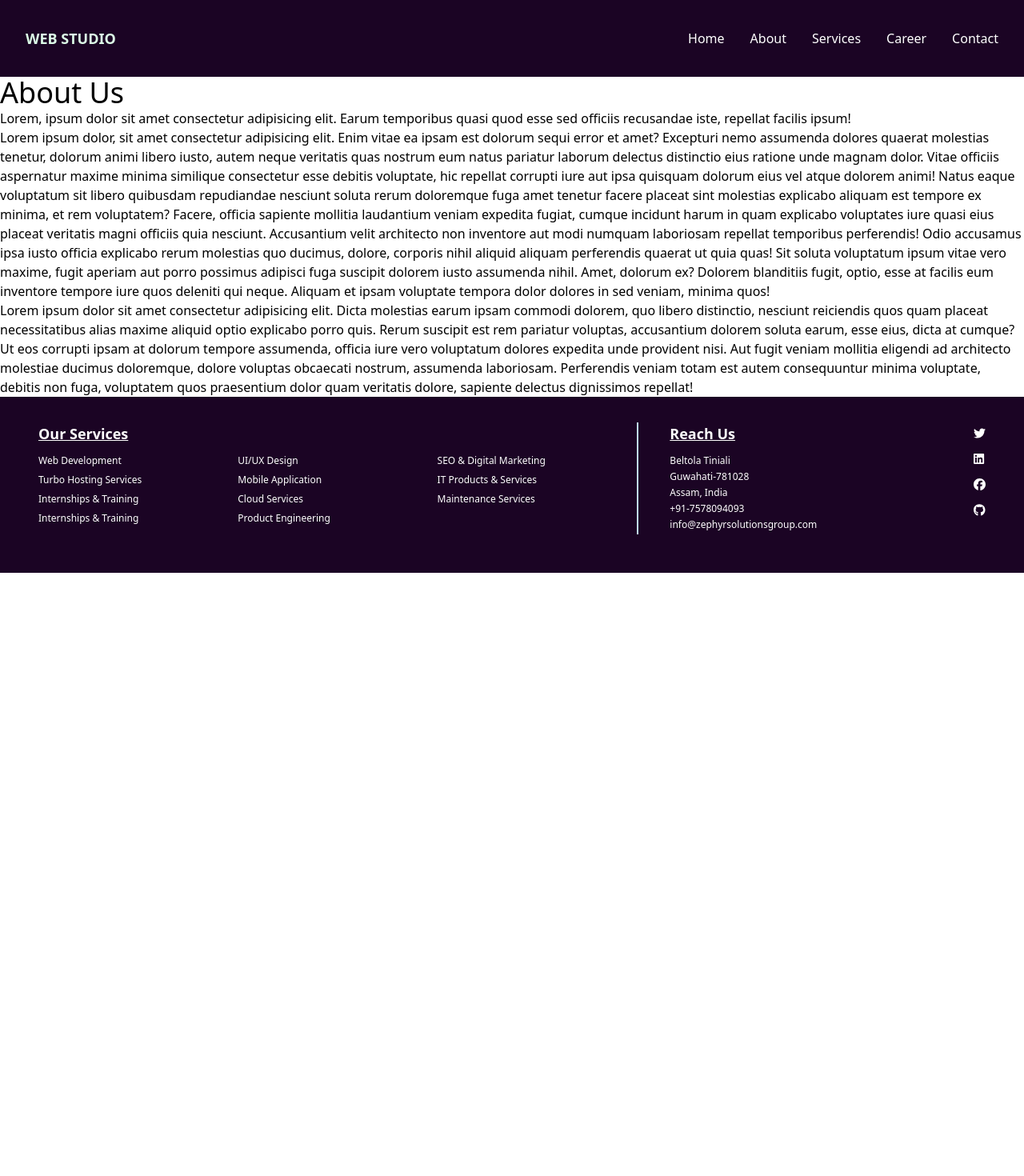
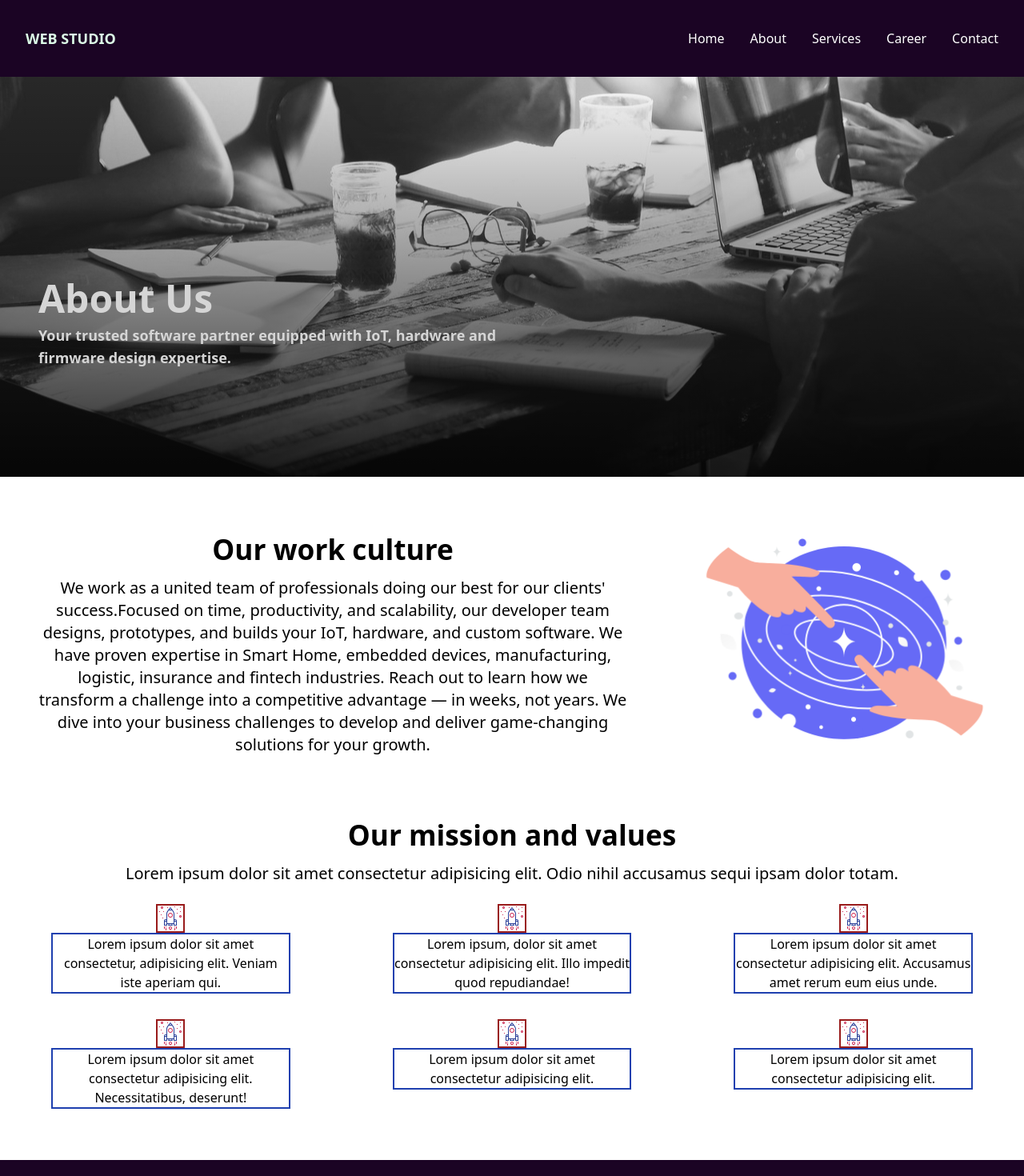
Before and after one commit to jdx-code/zs-react, a React (Create React App) app: page /about in a window 1280 px wide. Shown: the top 1470 px of the page at 80% size. Before the commit the page ends 800 px from the top, so only its background shows below. Built offline with nearby package versions, Linux system fonts and the light colour scheme.

Commit message:
Added an about route

```diff
--- a/src/Pages/About.jsx
+++ b/src/Pages/About.jsx
@@ -1,12 +1,59 @@
 import React from 'react';
+import ChooseUsImage from '../assets/choose.png'
+import LaunchSupport from '../assets/support-svgrepo-com.svg';
 
 const About = () => {
     return(
-        <div className='bg-white'>
-            <h1 className='text-4xl'>About Us</h1>
-            <p>Lorem, ipsum dolor sit amet consectetur adipisicing elit. Earum temporibus quasi quod esse sed officiis recusandae iste, repellat facilis ipsum!</p>
-            <p>Lorem ipsum dolor, sit amet consectetur adipisicing elit. Enim vitae ea ipsam est dolorum sequi error et amet? Excepturi nemo assumenda dolores quaerat molestias tenetur, dolorum animi libero iusto, autem neque veritatis quas nostrum eum natus pariatur laborum delectus distinctio eius ratione unde magnam dolor. Vitae officiis aspernatur maxime minima similique consectetur esse debitis voluptate, hic repellat corrupti iure aut ipsa quisquam dolorum eius vel atque dolorem animi! Natus eaque voluptatum sit libero quibusdam repudiandae nesciunt soluta rerum doloremque fuga amet tenetur facere placeat sint molestias explicabo aliquam est tempore ex minima, et rem voluptatem? Facere, officia sapiente mollitia laudantium veniam expedita fugiat, cumque incidunt harum in quam explicabo voluptates iure quasi eius placeat veritatis magni officiis quia nesciunt. Accusantium velit architecto non inventore aut modi numquam laboriosam repellat temporibus perferendis! Odio accusamus ipsa iusto officia explicabo rerum molestias quo ducimus, dolore, corporis nihil aliquid aliquam perferendis quaerat ut quia quas! Sit soluta voluptatum ipsum vitae vero maxime, fugit aperiam aut porro possimus adipisci fuga suscipit dolorem iusto assumenda nihil. Amet, dolorum ex? Dolorem blanditiis fugit, optio, esse at facilis eum inventore tempore iure quos deleniti qui neque. Aliquam et ipsam voluptate tempora dolor dolores in sed veniam, minima quos!</p>
-            <p>Lorem ipsum dolor sit amet consectetur adipisicing elit. Dicta molestias earum ipsam commodi dolorem, quo libero distinctio, nesciunt reiciendis quos quam placeat necessitatibus alias maxime aliquid optio explicabo porro quis. Rerum suscipit est rem pariatur voluptas, accusantium dolorem soluta earum, esse eius, dicta at cumque? Ut eos corrupti ipsam at dolorum tempore assumenda, officia iure vero voluptatum dolores expedita unde provident nisi. Aut fugit veniam mollitia eligendi ad architecto molestiae ducimus doloremque, dolore voluptas obcaecati nostrum, assumenda laboriosam. Perferendis veniam totam est autem consequuntur minima voluptate, debitis non fuga, voluptatem quos praesentium dolor quam veritatis dolore, sapiente delectus dignissimos repellat!</p>
+        <div>
+            <div className='aboutClass w-full h-[500px]'>
+                <div className='px-12 py-[245px] flex flex-col flex-wrap justify-center text-gray-300 md:w-[700px]'>
+                    <h1 className='text-4xl font-black py-2 md:text-5xl'>About Us</h1>
+                    <p className='w-[300px]  text-md font-black md:text-lg md:w-full'>Your trusted software partner equipped with IoT, hardware and firmware design expertise. </p>
+                </div>
+            </div>
+            <div className='flex flex-col-reverse md:flex-row my-12'>
+                <div className='px-12 py-4 text-center md:w-[65%]'>
+                    <h1 className='text-[1.8rem] font-black sm:text-[2rem] md:text-[2.2rem]'>Our work culture</h1>
+                    <p className='text-sm py-2 sm:text-lg md:text-xl'> We work as a united team of professionals doing our best for our clients' success.Focused on time, productivity, and scalability, our developer team designs, prototypes, and builds your IoT, hardware, and custom software. We have proven expertise in Smart Home, embedded devices, manufacturing, logistic, insurance and fintech industries. Reach out to learn how we transform a challenge into a competitive advantage — in weeks, not years.
+We dive into your business challenges to develop and deliver game-changing solutions for your growth.
+</p>
+                </div>
+                <div className='md:w-[35%]'>
+                    <img className="w-[300px] mx-auto my-2 sm:w-[400px] md:w-[600px]" src={ChooseUsImage} alt="/" />
+                </div>
+            </div>
+            <div className='grid my-12'>
+                <div className='text-center'>
+                    <h1 className='text-[1.7rem] font-black sm:text-[2rem] md:text-[2.2rem]'>Our mission and values</h1>
+                    <p className='text-sm py-2 sm:text-lg md:text-xl'>Lorem ipsum dolor sit amet consectetur adipisicing elit. Odio nihil accusamus sequi ipsam dolor totam.</p>
+                </div>
+                <div className='grid md:grid-cols-6 md:justify-items-center'>
+                    <div className='grid grid-cols-6 px-4 py-4 md:block md:col-span-2 md:px-16'>
+                        <img className='border-2 border-red-800 col-span-1 md:mx-auto' src={LaunchSupport}/>
+                        <p className='border-2 border-blue-800 col-span-5 md:text-center'> Lorem ipsum dolor sit amet consectetur, adipisicing elit. Veniam iste aperiam qui.</p>
+                    </div>
+                    <div className='grid grid-cols-6 px-4 py-4 md:block md:col-span-2 md:px-16'>
+                        <img className='border-2 border-red-800 col-span-1 md:mx-auto' src={LaunchSupport}/>
+                        <p className='border-2 border-blue-800 col-span-5 md:text-center'> Lorem ipsum, dolor sit amet consectetur adipisicing elit. Illo impedit quod repudiandae!</p>
+                    </div>
+                    <div className='grid grid-cols-6 px-4 py-4 md:block md:col-span-2 md:px-16'>
+                        <img className='border-2 border-red-800 col-span-1 md:mx-auto' src={LaunchSupport}/>
+                        <p className='border-2 border-blue-800 col-span-5 md:text-center'> Lorem ipsum dolor sit amet consectetur adipisicing elit. Accusamus amet rerum eum eius unde.</p>
+                    </div>
+                    <div className='grid grid-cols-6 px-4 py-4 md:block md:col-span-2 md:px-16'>
+                        <img className='border-2 border-red-800 col-span-1 md:mx-auto' src={LaunchSupport}/>
+                        <p className='border-2 border-blue-800 col-span-5 md:text-center'> Lorem ipsum dolor sit amet consectetur adipisicing elit. Necessitatibus, deserunt!</p>
+                    </div>
+                    <div className='grid grid-cols-6 px-4 py-4 md:block md:col-span-2 md:px-16'>
+                        <img className='border-2 border-red-800 col-span-1 md:mx-auto' src={LaunchSupport}/>
+                        <p className='border-2 border-blue-800 col-span-5 md:text-center'> Lorem ipsum dolor sit amet consectetur adipisicing elit.</p>
+                    </div>
+                    <div className='grid grid-cols-6 px-4 py-4 md:block md:col-span-2 md:px-16'>
+                        <img className='border-2 border-red-800 col-span-1 md:mx-auto' src={LaunchSupport}/>
+                        <p className='border-2 border-blue-800 col-span-5 md:text-center'> Lorem ipsum dolor sit amet consectetur adipisicing elit.</p>
+                    </div>
+                </div>
+            </div>
         </div>
     )
 }
--- a/src/index.css
+++ b/src/index.css
@@ -21,6 +21,15 @@ body{
 }
 .navOther{
   background: #1b0424;
+}
+
+.aboutClass{
+  background: linear-gradient(to top, rgba(0, 0, 0, 0.85), transparent), url(assets/aboutBG.jpg);
+  background-repeat: no-repeat;
+  background-size: cover;
+  background-position: center center;
+  -webkit-filter: grayscale(100%); /* Safari 6.0 - 9.0 */
+  filter: grayscale(100%);
 }
 
 /* ============ flip hover styles ============ */
```
Also changed, not shown: src/assets/aboutBG.jpg (added), src/assets/aboutbg.jpg (added).
